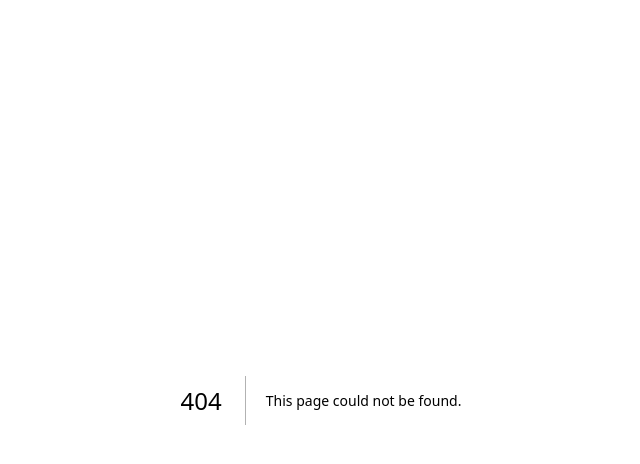
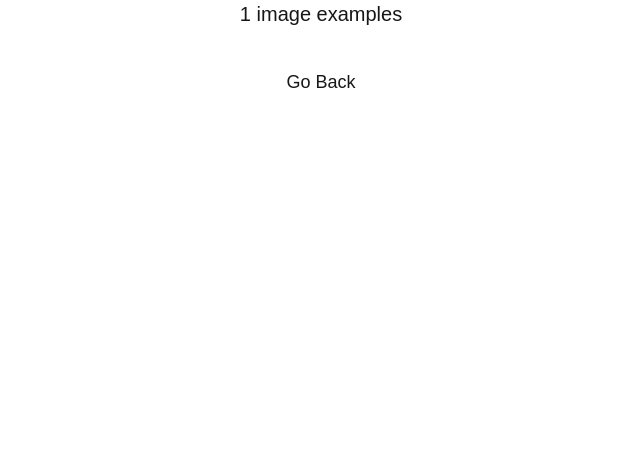
Before and after one commit to Stepaniuk-Den/next-send-message-example, a Next.js app: page /1 in a window 1280 px wide. Before the commit this address had no page. Shown: the top 464 px of the page, without its empty margins (319-959 px from the left). Built offline with nearby package versions, Linux system fonts and the light colour scheme.

Commit message:
add app route

```diff
--- /dev/null
+++ b/app/[slug]/page.tsx
@@ -0,0 +1,27 @@
+import ImagesExampleDynamic from "../components/imagesExampleDynamic";
+import ImagesExampleStatic from "../components/imagesExampleStatic";
+import StaticImage from "../../public/images/unsplash.jpg";
+import Link from "next/link";
+
+type Props = {
+  params: {
+    slug: string;
+  };
+};
+
+const ImagesPage = ({ params: { slug } }: Props) => {
+  return (
+    <div className="flex flex-col items-center text-lg text-center">
+      <p className="text-xl mb-5">{slug} image examples</p>
+      <div className="flex gap-5  mb-5">
+        {slug === "static" && <ImagesExampleStatic src={StaticImage} />}
+        {slug === "dynamic" && (
+          <ImagesExampleDynamic src={"/images/unsplash.jpg"} />
+        )}
+      </div>
+      <Link href={"/"}>Go Back</Link>
+    </div>
+  );
+};
+
+export default ImagesPage;
--- a/app/components/imagesExampleDynamic.tsx
+++ b/app/components/imagesExampleDynamic.tsx
@@ -19,13 +19,10 @@ const ImagesExampleDynamic = async ({ src }: ImagesExampleProps) => {
         <Image
           src={src}
           alt="dynamic"
-          // width={200}
-          // height={400}
           fill
           sizes="(max-width: 768px) 100vw, (max-width: 1200px) 50vw, 33vw"
           placeholder="blur"
           blurDataURL={base64}
-          // className="w-50 h-100"
         />
       </div>
     </div>
--- a/app/page.tsx
+++ b/app/page.tsx
@@ -1,14 +1,17 @@
-import Contact from "./components/contact";
+// import Contact from "./components/contact";
 import ImagesExampleStatic from "./components/imagesExampleStatic";
 import styles from "./page.module.css";
 import StaticImage from "../public/images/unsplash.jpg";
 import ImagesExampleDynamic from "./components/imagesExampleDynamic";
+import Link from "next/link";
+
+const slug = { static: "static", dynamic: "dynamic" };
 
 export default function Home() {
   return (
     <div className={styles.page}>
-      <main className={styles.main}>
-        <Contact />
+      <main className={`${styles.main} flex flex-col`}>
+        {/* <Contact /> */}
         <div className="text-lg text-center">
           <p className="text-xl mb-5">imagesExamples</p>
           <div className="flex gap-5">
@@ -16,6 +19,8 @@ export default function Home() {
             <ImagesExampleDynamic src={"/images/unsplash.jpg"} />
           </div>
         </div>
+        <Link href={`/${slug.static}`}>Go to Static Images Page</Link>
+        <Link href={`/${slug.dynamic}`}>Go to Dynamic Images Page</Link>
       </main>
     </div>
   );
```
